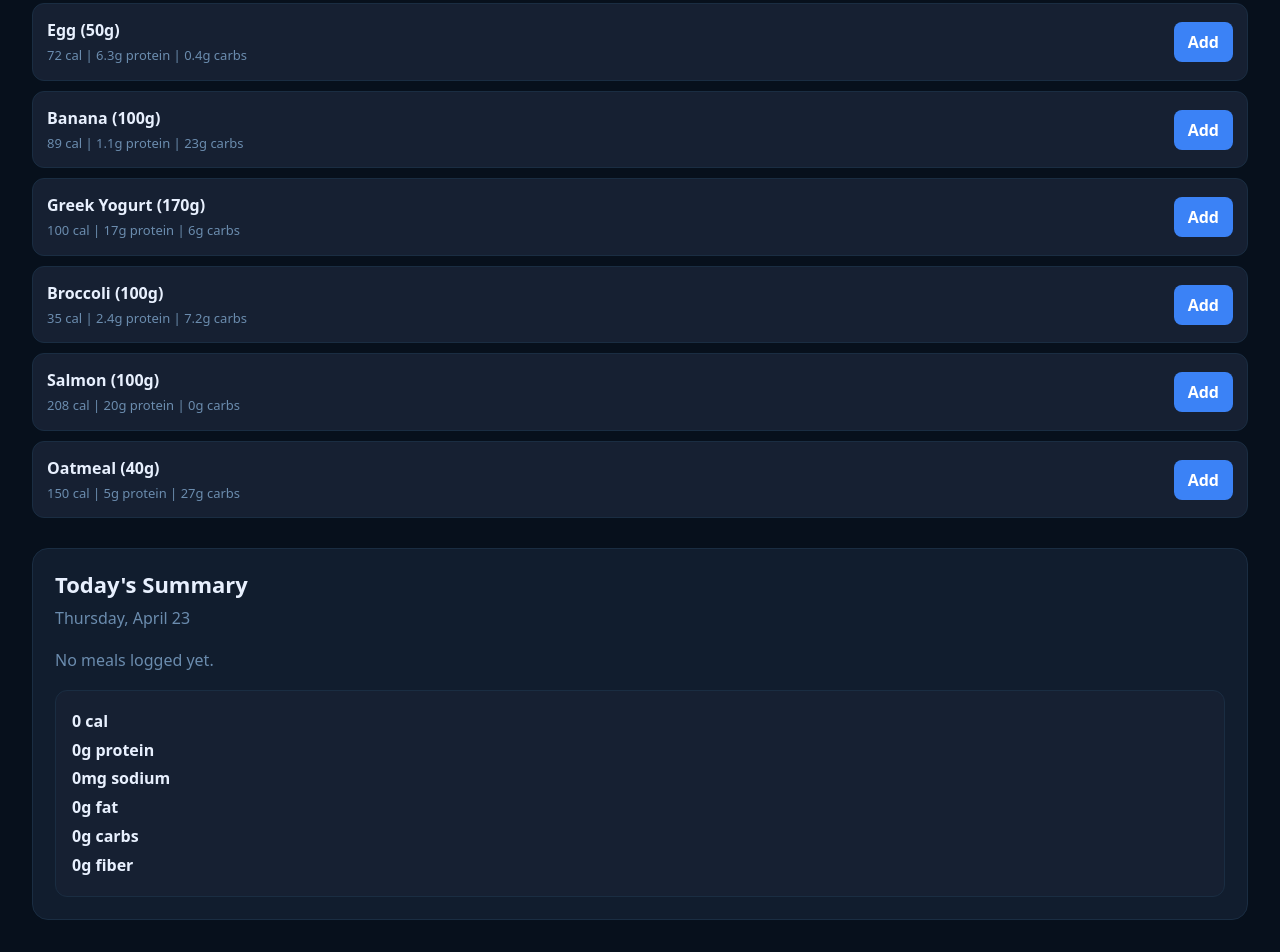
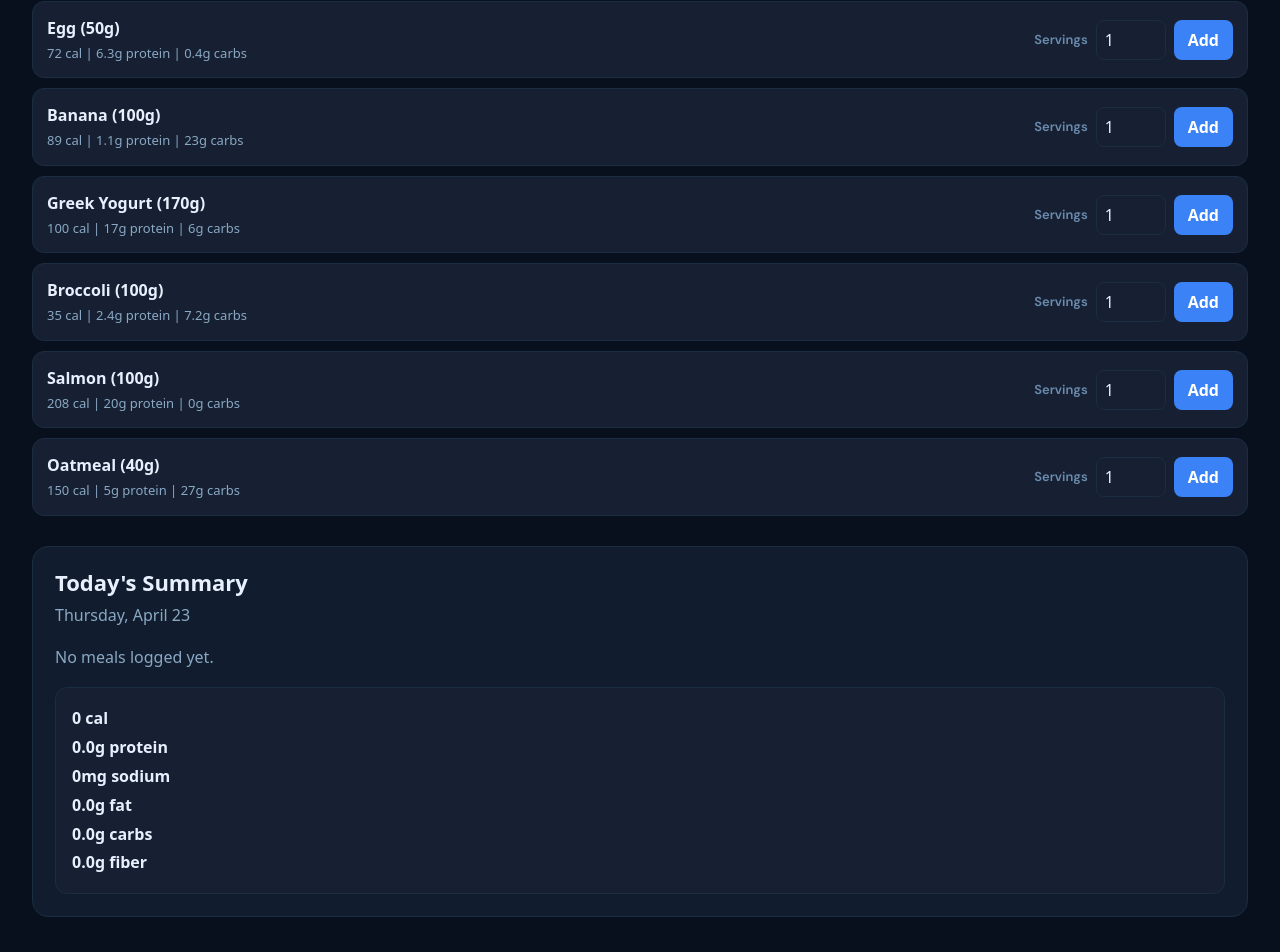
Before and after one commit to CS571-S26/p21, a React (Vite) app: page /p21/meals in a window 1280 px wide. Shown: the part 691-1643 px from the top of the page. Built offline with nearby package versions, Linux system fonts and the light colour scheme.

Commit message:
Add meals and lists features, implement persistence, improve UI styling, and add quantity-based nutrition tracking

```diff
--- a/src/App.jsx
+++ b/src/App.jsx
@@ -1,4 +1,4 @@
-import { useState } from "react";
+import { useState, useEffect } from "react";
 import {
   BrowserRouter,
   Routes,
@@ -23,79 +23,7 @@ function offsetDate(days) {
   return d.toISOString().slice(0, 10);
 }
 
-const SEED_EVENTS = [
-  {
-    id: 1,
-    title: "Team Standup",
-    date: todayStr(),
-    startTime: "09:00",
-    endTime: "09:30",
-    category: "work",
-    location: "Zoom",
-  },
-  {
-    id: 2,
-    title: "Dentist Appointment",
-    date: todayStr(),
-    startTime: "14:00",
-    endTime: "15:00",
-    category: "health",
-    location: "Dr. Kim",
-  },
-  {
-    id: 3,
-    title: "Jake's Soccer Game",
-    date: offsetDate(1),
-    startTime: "10:00",
-    endTime: "12:00",
-    category: "family",
-    location: "Riverside Park",
-  },
-  {
-    id: 4,
-    title: "Product Review",
-    date: offsetDate(2),
-    startTime: "11:00",
-    endTime: "12:00",
-    category: "work",
-    location: "",
-  },
-  {
-    id: 5,
-    title: "Birthday Dinner",
-    date: offsetDate(3),
-    startTime: "19:00",
-    endTime: "21:00",
-    category: "social",
-    location: "Chez Nous",
-  },
-  {
-    id: 6,
-    title: "School Play",
-    date: offsetDate(5),
-    startTime: "18:30",
-    endTime: "20:00",
-    category: "school",
-    location: "Jefferson HS",
-  },
-  {
-    id: 7,
-    title: "Grocery Run",
-    date: offsetDate(6),
-    allDay: true,
-    category: "family",
-    location: "",
-  },
-  {
-    id: 8,
-    title: "Yoga Class",
-    date: offsetDate(7),
-    startTime: "07:00",
-    endTime: "08:00",
-    category: "health",
-    location: "Studio B",
-  },
-];
+const SEED_EVENTS = [];
 
 // ── MODAL ──────────────────────────────────────────────────────
 const C = {
@@ -372,8 +300,27 @@ function EventModal({ event, defaultDate, onSave, onClose }) {
 function PadiCaliApp() {
   const navigate = useNavigate();
   const location = useLocation();
-  const [events, setEvents] = useState(SEED_EVENTS);
+  const [events, setEvents] = useState([]);
+  const [eventsLoaded, setEventsLoaded] = useState(false);
   const [modal, setModal] = useState(null); // { mode: "add"|"edit", event?, defaultDate? }
+
+  useEffect (() => {
+    const savedEvents = localStorage.getItem("padicali-events");
+
+    if (savedEvents) {
+      setEvents(JSON.parse(savedEvents));
+    } else {
+      setEvents(SEED_EVENTS);
+    }
+
+    setEventsLoaded(true);
+  }, []);
+
+  useEffect(() => {
+    if (eventsLoaded) {
+      localStorage.setItem("padicali-events", JSON.stringify(events));
+    }
+  }, [events, eventsLoaded]);
 
   const openAdd = (date) =>
     setModal({ mode: "add", defaultDate: date || new Date() });
--- a/src/components/DailyNutritionSummary.jsx
+++ b/src/components/DailyNutritionSummary.jsx
@@ -43,7 +43,7 @@ export default function DailyNutritionSummary({
         padding: 22,
       }}
     >
-      <h3
+      <h2
         style={{
           marginTop: 0,
           marginBottom: 8,
@@ -52,11 +52,11 @@ export default function DailyNutritionSummary({
         }}
       >
         Today&apos;s Summary
-      </h3>
+      </h2>
 
       <p
         style={{
-          color: "#6b8cae",
+          color: "#8aa8c3",
           marginBottom: 18,
           fontSize: 16,
         }}
@@ -68,7 +68,7 @@ export default function DailyNutritionSummary({
         <div style={{ marginBottom: 18 }}>
           {meals.map((meal, index) => (
             <div
-              key={`${meal.id}-${index}`}
+              key={`${meal.logId || meal.id}-${index}`}
               style={{
                 display: "flex",
                 justifyContent: "space-between",
@@ -81,9 +81,12 @@ export default function DailyNutritionSummary({
               }}
             >
               <span>
-                {meal.name} ({meal.serving})
+                {meal.name} ({meal.serving}
+                {meal.quantity ? `x ${meal.quantity}` : ""})
               </span>
+
               <button
+                type = "button"
                 onClick={() => onRemove(index)}
                 style={{
                   background: "#3d1a1a",
@@ -103,7 +106,7 @@ export default function DailyNutritionSummary({
       )}
 
       {meals.length === 0 && (
-        <p style={{ color: "#6b8cae", marginBottom: 18 }}>
+        <p style={{ color: "#8aa8c3", marginBottom: 18 }}>
           No meals logged yet.
         </p>
       )}
@@ -119,11 +122,11 @@ export default function DailyNutritionSummary({
         }}
       >
         <div>{totals.calories} cal</div>
-        <div>{totals.protein}g protein</div>
+        <div>{totals.protein.toFixed(1)}g protein</div>
         <div>{totals.sodium}mg sodium</div>
-        <div>{totals.fat}g fat</div>
-        <div>{totals.carbs}g carbs</div>
-        <div>{totals.fiber}g fiber</div>
+        <div>{totals.fat.toFixed(1)}g fat</div>
+        <div>{totals.carbs.toFixed(1)}g carbs</div>
+        <div>{totals.fiber.toFixed(1)}g fiber</div>
       </div>
     </div>
   );
--- a/src/components/MealOptionCard.jsx
+++ b/src/components/MealOptionCard.jsx
@@ -1,4 +1,17 @@
+import { useState } from "react";
+
 export default function MealOptionCard({ food, onAdd }) {
+  const [quantity, setQuantity] = useState("1");
+
+  const handleAdd = () => {
+    const amount = Number(quantity);
+
+    if (!amount || amount <= 0) return;
+
+    onAdd(food, amount);
+    setQuantity("1");
+  };
+
   return (
     <div
       style={{
@@ -16,14 +29,37 @@ export default function MealOptionCard({ food, onAdd }) {
         <div style={{ fontSize: 16, fontWeight: 600 }}>
           {food.name} ({food.serving})
         </div>
-        <div style={{ fontSize: 13, color: "#6b8cae", marginTop: 4 }}>
+        <div style={{ fontSize: 13, color: "#8aa8c3", marginTop: 4 }}>
           {food.calories} cal | {food.protein}g protein | {food.carbs}g carbs
         </div>
       </div>
 
+      <div style = {{ display: "flex", alignItems: "center", gap: 8 }}>
+        <label htmlFor = {`quantity-${food.id}`} style ={{ fontSize: 13}}>
+          Servings
+        </label>
+
+        <input
+          id = {`quantity-${food.id}`}
+          type = "number"
+          min = "0.25"
+          step = "0.25"
+          value = {quantity}
+          onChange = {(e) => setQuantity(e.target.value)}
+          style={{
+            width: 70,
+            background: "#111d2e",
+            border: "1px solid #1a2d42",
+            borderRadius: 8,
+            color: "#e8f0fe",
+            padding: "7px 8px",
+          }}
+        />
+
         <button
-        onClick={() => onAdd(food)}
-        style={{
+          type = "button"
+          onClick = {handleAdd}
+          style = {{
             background: "#3b82f6",
             border: "none",
             color: "#fff",
@@ -36,5 +72,6 @@ export default function MealOptionCard({ food, onAdd }) {
           Add
         </button>
       </div>
+    </div>
   );
 }
--- a/src/components/NavigationBar.jsx
+++ b/src/components/NavigationBar.jsx
@@ -10,10 +10,10 @@ export default function NavigationBar({
   const [menuOpen, setMenuOpen] = useState(false);
 
   const navItems = [
-    { id: "home", label: "Home", icon: "⌂" },
-    { id: "calendar", label: "Calendar", icon: "◫" },
-    { id: "lists", label: "Lists", icon: "≡" },
-    { id: "meals", label: "Meals", icon: "◉" },
+    { id: "home", label: "Home", icon: "🏠" },
+    { id: "calendar", label: "Calendar", icon: "📅" },
+    { id: "lists", label: "Lists", icon: "✅" },
+    { id: "meals", label: "Meals", icon: "🍽️" },
   ];
 
   return (
@@ -105,7 +105,7 @@ export default function NavigationBar({
                     marginRight: 4,
                   }}
                 >
-                  <span style={{ fontSize: 14 }}>{item.icon}</span>
+                  <span aria-hidden = "true" style={{ fontSize: 14 }}>{item.icon}</span>
                   {item.label}
                 </Nav.Link>
               );
--- a/src/index.css
+++ b/src/index.css
@@ -48,11 +48,14 @@ label,
 .form-label {
   color: #6b8cae !important;
   font-family: "DM Sans", sans-serif;
+  font-weight: 600;
 }
 
 input,
 textarea,
-.form-control {
+select,
+.form-control,
+.form-select {
   background: #162032 !important;
   border: 1px solid #1a2d42 !important;
   color: #e8f0fe !important;
@@ -61,6 +64,17 @@ textarea,
 input::placeholder,
 textarea::placeholder,
 .form-control::placeholder {
-  color: #6b8cae !important;
+  color: #8aa8c3 !important;
   opacity: 1 !important;
 }
+
+input:focus,
+textarea:focus,
+select:focus,
+button:focus,
+.form-control:focus,
+.form-select:focus {
+  outline: 2px solid #60a5fa !important;
+  outline-offset: 2px;
+  box-shadow: none !important;
+}
--- a/src/pages/MealsPage.jsx
+++ b/src/pages/MealsPage.jsx
@@ -179,10 +179,22 @@ export default function MealsPage() {
     setCurrentWeekDate(next);
   };
 
-  const addFoodToDate = (food) => {
+  const addFoodToDate = (food, quantity = 1) => {
+    const loggedFood = {
+      ...food,
+      logId: Date.now(),
+      quantity,
+      calories: food.calories * quantity,
+      protein: food.protein * quantity,
+      sodium: food.sodium * quantity,
+      fat: food.fat * quantity,
+      carbs: food.carbs * quantity,
+      fiber: food.fiber * quantity,
+    };
+
     setMealsByDate((prev) => ({
       ...prev,
-      [selectedDate]: [...(prev[selectedDate] || []), food],
+      [selectedDate]: [...(prev[selectedDate] || []), loggedFood],
     }));
   };
 
@@ -276,6 +288,7 @@ export default function MealsPage() {
 
           return (
             <button
+              type = "button"
               key={key}
               onClick={() => setSelectedDate(key)}
               style={{
@@ -305,13 +318,13 @@ export default function MealsPage() {
           marginBottom: 28,
         }}
       >
-        <h3 style={{ marginTop: 0, marginBottom: 16 }}>Add Custom Food</h3>
+        <h3 style={{ marginTop: 0, marginBottom: 16, fontSize: 22 }}>Add Custom Food</h3>
 
         <div
           style={{
             display: "grid",
-            gridTemplateColumns: "2fr 1fr 1fr 1fr 1fr 1fr 1fr 1fr",
-            gap: 10,
+            gridTemplateColumns: "repeat(auto-fit, minmax(130px, 1fr))",
+            gap: 12,
             marginBottom: 12,
           }}
         >
@@ -389,7 +402,7 @@ export default function MealsPage() {
       </div>
 
       <div style={{ marginBottom: 24 }}>
-        <h3>Food Options</h3>
+        <h2 style={{ fontSize: 22, marginBottom: 16 }}> Food Options</h2>
         {foods.map((food) => (
           <MealOptionCard key={food.id} food={food} onAdd={addFoodToDate} />
         ))}
@@ -405,6 +418,7 @@ export default function MealsPage() {
 }
 
 const inputStyle = {
+  width: "100%",
   background: "#162032",
   border: "1px solid #1a2d42",
   borderRadius: 10,
@@ -412,6 +426,7 @@ const inputStyle = {
   padding: "10px 12px",
   fontSize: 14,
   outline: "none",
+  marginTop: 4,
 };
 
 const addButtonStyle = {
```
Lines whose indentation alone changed are shown as unchanged.
